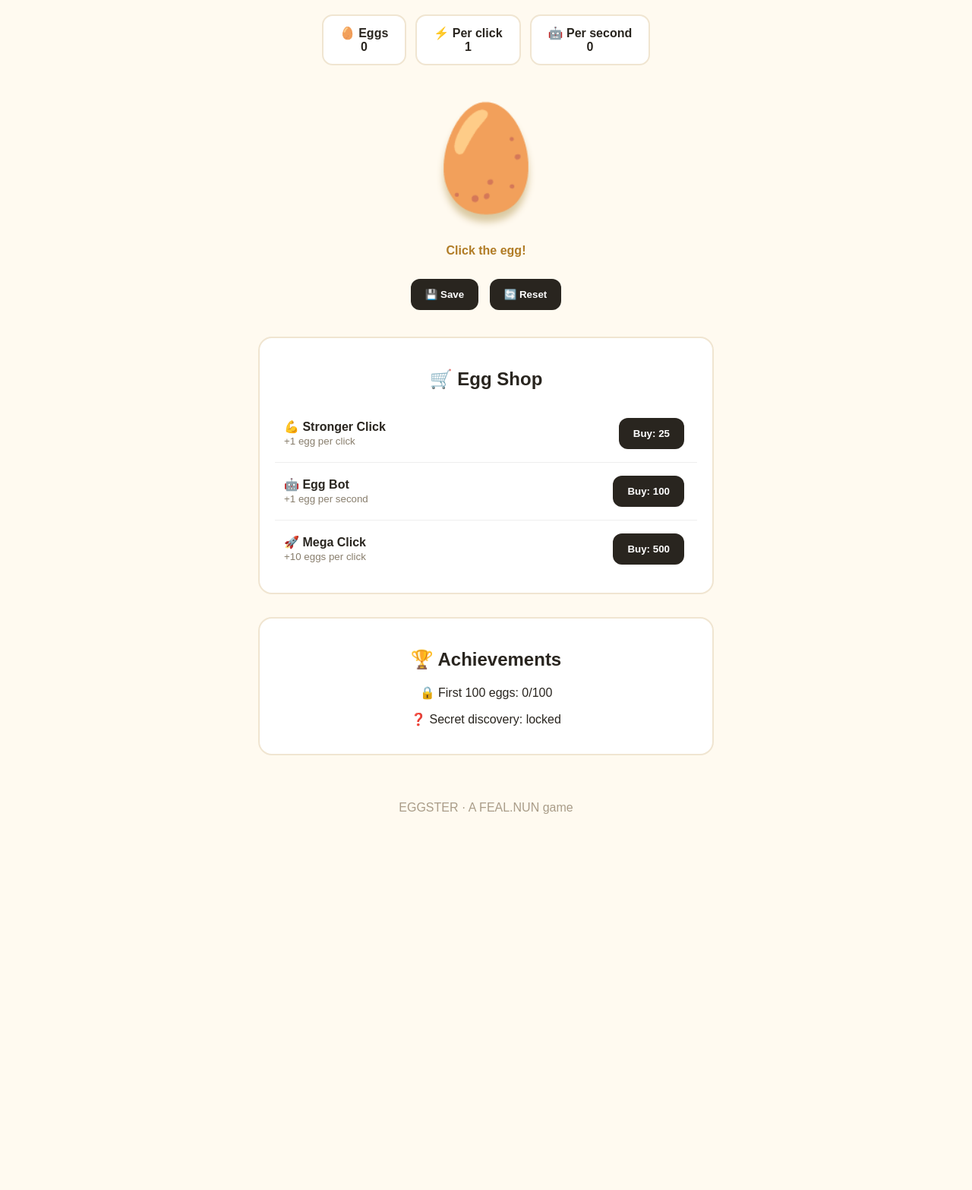
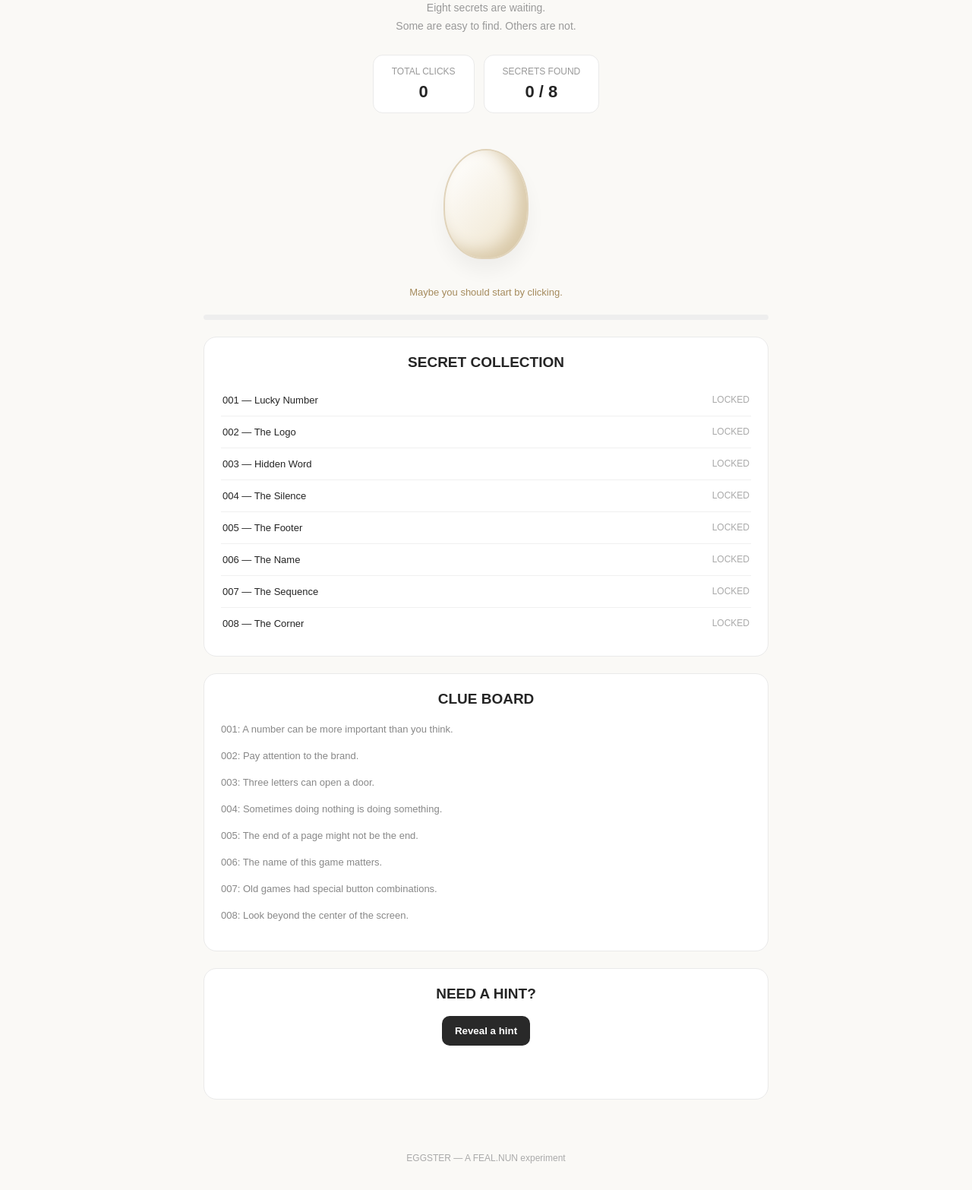
Before and after one commit to asfokka-create/FEAL.NUNuyft, a plain HTML site: page eggster.html in a window 1280 px wide. Shown: the part 169-1735 px from the top of the page at 76% size. Before the commit the page ends 1271 px from the top, so only its background shows below. Drawn offline with Linux system fonts and the light colour scheme.

Commit message:
Update eggster.html

```diff
--- a/eggster.html
+++ b/eggster.html
@@ -1,186 +1,328 @@
 
 <!DOCTYPE html>
-<html lang="tr">
+<html lang="en">
 <head>
 <meta charset="UTF-8">
-<meta name="viewport" content="width=device-width, initial-scale=1">
+<meta name="viewport" content="width=device-width, initial-scale=1.0">
 <title>EGGSTER — FEAL.NUN</title>
 <style>
 *{box-sizing:border-box}
 body{
- margin:0;background:#fffaf0;color:#29251f;
+ margin:0;background:#faf9f6;color:#252525;
  font-family:Arial,sans-serif;text-align:center;
 }
 header{
- padding:18px;border-bottom:2px solid #f1e8d8;
- display:flex;justify-content:space-between;align-items:center;
+ height:70px;padding:0 6%;
+ background:white;border-bottom:1px solid #eee;
+ display:flex;align-items:center;justify-content:space-between;
 }
-header a{color:#29251f;text-decoration:none;font-weight:bold}
-h1{font-size:38px;margin:28px 0 5px}
-.sub{color:#887e6d}
+header a{color:#444;text-decoration:none;font-weight:bold;font-size:14px}
+.logo{font-size:21px;font-weight:900;letter-spacing:-1px}
+main{max-width:780px;margin:35px auto;padding:0 18px}
+h1{font-size:43px;letter-spacing:-2px;margin:15px 0 5px}
+.subtitle{color:#999;font-size:14px;line-height:1.7}
 .stats{
- display:flex;justify-content:center;gap:12px;
- flex-wrap:wrap;margin:25px;
+ display:flex;justify-content:center;
+ flex-wrap:wrap;gap:12px;margin:25px 0;
 }
 .stat{
- background:white;border:2px solid #f0e5d1;
- border-radius:14px;padding:13px 22px;
- min-width:110px;font-weight:bold;
+ background:white;border:1px solid #eaeaea;
+ border-radius:13px;padding:14px 24px;
+ min-width:125px;font-size:12px;color:#999;
+}
+.stat strong{
+ display:block;color:#252525;
+ font-size:22px;margin-top:7px;
+}
+.egg-area{
+ margin:25px auto 5px;
+ width:190px;height:190px;
+ display:flex;align-items:center;justify-content:center;
 }
 #egg{
- border:0;background:none;font-size:135px;
- cursor:pointer;transition:transform .12s;
- filter:drop-shadow(0 10px 5px #d9c8a0);
+ width:112px;height:145px;
+ border-radius:50% 50% 45% 45%;
+ border:2px solid #e0d3ba;
+ background:linear-gradient(135deg,#fff 5%,#eee3cb 100%);
+ box-shadow:inset -12px -8px 20px #d9c9a9,0 15px 25px #0000000c;
+ cursor:pointer;transition:.15s;
 }
-#egg:active{transform:scale(.85) rotate(-10deg)}
-#message{height:25px;color:#b17c26;font-weight:bold}
+#egg:active{transform:scale(.88) rotate(-10deg)}
+#message{height:24px;color:#a58b5d;font-size:13px}
+.panel{
+ background:white;border:1px solid #eaeaea;
+ border-radius:17px;padding:22px;
+ margin:22px 0;text-align:left;
+}
+.panel h2{text-align:center;font-size:19px;margin:0 0 18px}
+.secret{
+ display:flex;align-items:center;
+ justify-content:space-between;
+ gap:12px;padding:13px 2px;
+ border-bottom:1px solid #f0f0f0;
+ font-size:13px;
+}
+.secret:last-child{border-bottom:0}
+.status{color:#aaa;font-size:12px}
+.status.found{color:#39845b;font-weight:bold}
+.clues p{font-size:13px;color:#888;line-height:1.7}
 button{
- border:0;border-radius:12px;padding:13px 19px;
- background:#29251f;color:white;font-weight:bold;
- cursor:pointer;margin:5px;
+ border:0;border-radius:10px;
+ background:#292929;color:white;
+ padding:12px 17px;font-weight:bold;
+ cursor:pointer;
 }
 button:hover{opacity:.8}
-.shop{
- max-width:600px;margin:30px auto;padding:20px;
- background:white;border:2px solid #f0e5d1;
- border-radius:18px;
+#hint{min-height:22px;color:#9a845f;font-size:13px}
+#progress{
+ height:7px;background:#eee;border-radius:20px;
+ overflow:hidden;margin:12px 0 4px;
 }
-.upgrade{
- display:flex;justify-content:space-between;
- align-items:center;gap:10px;padding:12px;
- border-bottom:1px solid #eee;text-align:left;
+#bar{height:100%;width:0;background:#555;transition:.3s}
+footer{padding:35px;color:#aaa;font-size:12px}
+#hidden-zone{
+ position:fixed;left:0;top:0;
+ width:24px;height:24px;
+ background:transparent;border:0;
+ opacity:0;cursor:default;
 }
-.upgrade:last-child{border:0}
-.upgrade small{color:#887e6d}
-.upgrade button{white-space:nowrap}
-footer{padding:30px;color:#a99c88}
 </style>
 </head>
 <body>
+
 <header>
- <a href="index.html">← FEAL.NUN</a>
- <strong>🥚 EGGSTER</strong>
+ <a href="./index.html">Back to FEAL.NUN</a>
+ <div class="logo">FEAL.NUN</div>
 </header>
 
-<h1>EGGSTER 🥚</h1>
-<p class="sub">Click eggs. Get rich. Discover secrets.</p>
+<main>
+ <h1>EGGSTER</h1>
+ <p class="subtitle">
+  Eight secrets are waiting.<br>
+  Some are easy to find. Others are not.
+ </p>
 
  <div class="stats">
- <div class="stat">🥚 Eggs<br><span id="eggs">0</span></div>
- <div class="stat">⚡ Per click<br><span id="power">1</span></div>
- <div class="stat">🤖 Per second<br><span id="auto">0</span></div>
+  <div class="stat">TOTAL CLICKS<strong id="clicks">0</strong></div>
+  <div class="stat">SECRETS FOUND<strong id="count">0 / 8</strong></div>
  </div>
 
-<div>
- <button id="egg" onclick="clickEgg()">🥚</button>
-</div>
-<p id="message">Click the egg!</p>
-
-<div>
- <button onclick="saveGame()">💾 Save</button>
- <button onclick="resetGame()">🔄 Reset</button>
+ <div class="egg-area">
+  <button id="egg" aria-label="Click the egg"></button>
  </div>
 
-<div class="shop">
- <h2>🛒 Egg Shop</h2>
- <div class="upgrade">
-  <div><strong>💪 Stronger Click</strong><br><small>+1 egg per click</small></div>
-  <button onclick="buyClick()">Buy: <span id="clickCost">25</span></button>
+ <p id="message">Maybe you should start by clicking.</p>
+
+ <div id="progress"><div id="bar"></div></div>
+
+ <section class="panel">
+  <h2>SECRET COLLECTION</h2>
+
+  <div class="secret">
+   <span>001 — Lucky Number</span>
+   <span class="status" id="s1">LOCKED</span>
   </div>
- <div class="upgrade">
-  <div><strong>🤖 Egg Bot</strong><br><small>+1 egg per second</small></div>
-  <button onclick="buyAuto()">Buy: <span id="autoCost">100</span></button>
+  <div class="secret">
+   <span>002 — The Logo</span>
+   <span class="status" id="s2">LOCKED</span>
   </div>
- <div class="upgrade">
-  <div><strong>🚀 Mega Click</strong><br><small>+10 eggs per click</small></div>
-  <button onclick="buyMega()">Buy: <span id="megaCost">500</span></button>
+  <div class="secret">
+   <span>003 — Hidden Word</span>
+   <span class="status" id="s3">LOCKED</span>
   </div>
+  <div class="secret">
+   <span>004 — The Silence</span>
+   <span class="status" id="s4">LOCKED</span>
   </div>
+  <div class="secret">
+   <span>005 — The Footer</span>
+   <span class="status" id="s5">LOCKED</span>
+  </div>
+  <div class="secret">
+   <span>006 — The Name</span>
+   <span class="status" id="s6">LOCKED</span>
+  </div>
+  <div class="secret">
+   <span>007 — The Sequence</span>
+   <span class="status" id="s7">LOCKED</span>
+  </div>
+  <div class="secret">
+   <span>008 — The Corner</span>
+   <span class="status" id="s8">LOCKED</span>
+  </div>
+ </section>
 
-<div class="shop">
- <h2>🏆 Achievements</h2>
- <p id="achievement">🔒 First 100 eggs: locked</p>
- <p id="secret">❓ Secret discovery: locked</p>
-</div>
+ <section class="panel clues">
+  <h2>CLUE BOARD</h2>
+  <p>001: A number can be more important than you think.</p>
+  <p>002: Pay attention to the brand.</p>
+  <p>003: Three letters can open a door.</p>
+  <p>004: Sometimes doing nothing is doing something.</p>
+  <p>005: The end of a page might not be the end.</p>
+  <p>006: The name of this game matters.</p>
+  <p>007: Old games had special button combinations.</p>
+  <p>008: Look beyond the center of the screen.</p>
+ </section>
 
-<footer>EGGSTER · A FEAL.NUN game</footer>
+ <section class="panel" style="text-align:center">
+  <h2>NEED A HINT?</h2>
+  <button id="hintButton">Reveal a hint</button>
+  <p id="hint"></p>
+ </section>
+
+</main>
+
+<footer id="footer">EGGSTER — A FEAL.NUN experiment</footer>
+
+<button id="hidden-zone" aria-label="Hidden corner"></button>
 
 <script>
-let eggs=0,power=1,auto=0;
-let clickCost=25,autoCost=100,megaCost=500;
-let total=0,secretFound=false;
+const SAVE_KEY="fealnun-eggster-v2";
 
-function format(n){return Math.floor(n).toLocaleString("en-US")}
+let clicks=0;
+let found=[];
+let logoClicks=0;
+let footerClicks=0;
+let hintIndex=0;
+let typed="";
+let sequence=[];
+let lastActivity=Date.now();
+let silenceUnlocked=false;
 
-function update(){
- document.getElementById("eggs").textContent=format(eggs);
- document.getElementById("power").textContent=format(power);
- document.getElementById("auto").textContent=format(auto);
- document.getElementById("clickCost").textContent=format(clickCost);
- document.getElementById("autoCost").textContent=format(autoCost);
- document.getElementById("megaCost").textContent=format(megaCost);
+const hints=[
+ "Try clicking the egg exactly seven times.",
+ "The FEAL.NUN logo is not just decoration.",
+ "Try typing the name of the egg.",
+ "Leave the game alone for a little while.",
+ "Try clicking the footer several times.",
+ "The game title is hiding something.",
+ "Think of classic game controller combinations.",
+ "The top-left corner is worth investigating."
+];
 
- document.getElementById("achievement").textContent=
- total>=100?"🏆 Egg Collector unlocked!":"🔒 First 100 eggs: "+format(total)+"/100";
-
- document.getElementById("secret").textContent=
- secretFound?"👀 Secret egg discovered!":"❓ Secret discovery: locked";
+function save(){
+ try{
+  localStorage.setItem(SAVE_KEY,JSON.stringify({
+   clicks:clicks,
+   found:found
+  }));
+ }catch(e){}
 }
 
-function clickEgg(){
- eggs+=power;total+=power;
- document.getElementById("message").textContent=
- ["Nice click!","Egg-cellent!","Keep going!","🥚 +"+power+" eggs!"][Math.floor(Math.random()*4)];
- if(!secretFound&&Math.random()<0.01){
-  secretFound=true;
-  document.getElementById("message").textContent="🎉 SECRET EGG FOUND!";
+function load(){
+ try{
+  const data=JSON.parse(localStorage.getItem(SAVE_KEY));
+  if(data){
+   clicks=Number(data.clicks)||0;
+   found=Array.isArray(data.found)
+    ?data.found.filter(n=>Number.isInteger(n)&&n>=1&&n<=8)
+    :[];
   }
+ }catch(e){}
  update();
 }
 
-function buyClick(){
- if(eggs<clickCost)return alert("Not enough eggs!");
- eggs-=clickCost;power++;
- clickCost=Math.ceil(clickCost*1.65);update();
-}
-function buyAuto(){
- if(eggs<autoCost)return alert("Not enough eggs!");
- eggs-=autoCost;auto++;
- autoCost=Math.ceil(autoCost*1.8);update();
-}
-function buyMega(){
- if(eggs<megaCost)return alert("Not enough eggs!");
- eggs-=megaCost;power+=10;
- megaCost=Math.ceil(megaCost*2);update();
-}
-function saveGame(){
- localStorage.setItem("eggster-save",JSON.stringify({
- eggs,power,auto,clickCost,autoCost,megaCost,total,secretFound
- }));
- alert("Game saved!");
-}
-function loadGame(){
- try{
-  let s=JSON.parse(localStorage.getItem("eggster-save"));
-  if(s){
-   eggs=s.eggs||0;power=s.power||1;auto=s.auto||0;
-   clickCost=s.clickCost||25;autoCost=s.autoCost||100;
-   megaCost=s.megaCost||500;total=s.total||0;
-   secretFound=!!s.secretFound;
-  }
- }catch(e){console.log("Save could not be loaded",e)}
+function discover(n){
+ if(found.includes(n))return;
+ found.push(n);
+ document.getElementById("message").textContent=
+  "SECRET DISCOVERED — "+String(n).padStart(3,"0");
  update();
-}
-function resetGame(){
- if(confirm("Are you sure? Your progress will be lost.")){
-  localStorage.removeItem("eggster-save");
-  eggs=0;power=1;auto=0;clickCost=25;
-  autoCost=100;megaCost=500;total=0;secretFound=false;
-  update();
+ save();
+
+ if(found.length===8){
+  document.getElementById("message").textContent=
+   "ALL EIGHT SECRETS FOUND. YOU DID IT.";
  }
 }
-setInterval(()=>{eggs+=auto;total+=auto;update()},1000);
-loadGame();
+
+function update(){
+ document.getElementById("clicks").textContent=clicks;
+ document.getElementById("count").textContent=found.length+" / 8";
+ document.getElementById("bar").style.width=(found.length/8*100)+"%";
+
+ for(let i=1;i<=8;i++){
+  const el=document.getElementById("s"+i);
+  if(found.includes(i)){
+   el.textContent="FOUND";
+   el.className="status found";
+  }else{
+   el.textContent="LOCKED";
+   el.className="status";
+  }
+ }
+}
+
+function activity(){
+ lastActivity=Date.now();
+}
+
+document.getElementById("egg").addEventListener("click",()=>{
+ activity();
+ clicks++;
+ document.getElementById("message").textContent=
+  clicks%2===0?"Keep looking.":"Interesting. Try something else.";
+ if(clicks===7)discover(1);
+ update();
+ save();
+});
+
+document.querySelector(".logo").addEventListener("click",()=>{
+ activity();
+ logoClicks++;
+ if(logoClicks>=5)discover(2);
+});
+
+document.addEventListener("keydown",event=>{
+ activity();
+
+ if(event.key.length===1){
+  typed+=event.key.toLowerCase();
+  typed=typed.slice(-5);
+  if(typed.endsWith("egg"))discover(3);
+  if(typed.endsWith("feal"))discover(6);
+ }
+
+ const key=event.key.toLowerCase();
+ const expected=["arrowup","arrowup","arrowdown","arrowdown",
+                 "arrowleft","arrowright","arrowleft","arrowright"];
+
+ if(["arrowup","arrowdown","arrowleft","arrowright"].includes(key)){
+  sequence.push(key);
+  sequence=sequence.slice(-8);
+
+  if(sequence.join(",")===expected.join(",")){
+   discover(7);
+   sequence=[];
+  }
+ }
+});
+
+let footer=document.getElementById("footer");
+footer.addEventListener("click",()=>{
+ activity();
+ footerClicks++;
+ if(footerClicks>=3)discover(5);
+});
+
+document.getElementById("hidden-zone").addEventListener("click",()=>{
+ discover(8);
+});
+
+document.getElementById("hintButton").addEventListener("click",()=>{
+ document.getElementById("hint").textContent=
+  hints[hintIndex%hints.length];
+ hintIndex++;
+});
+
+setInterval(()=>{
+ if(!silenceUnlocked&&Date.now()-lastActivity>=10000){
+  silenceUnlocked=true;
+  discover(4);
+ }
+},500);
+
+load();
 </script>
 </body>
 </html>
```
Lines whose indentation alone changed are shown as unchanged.
